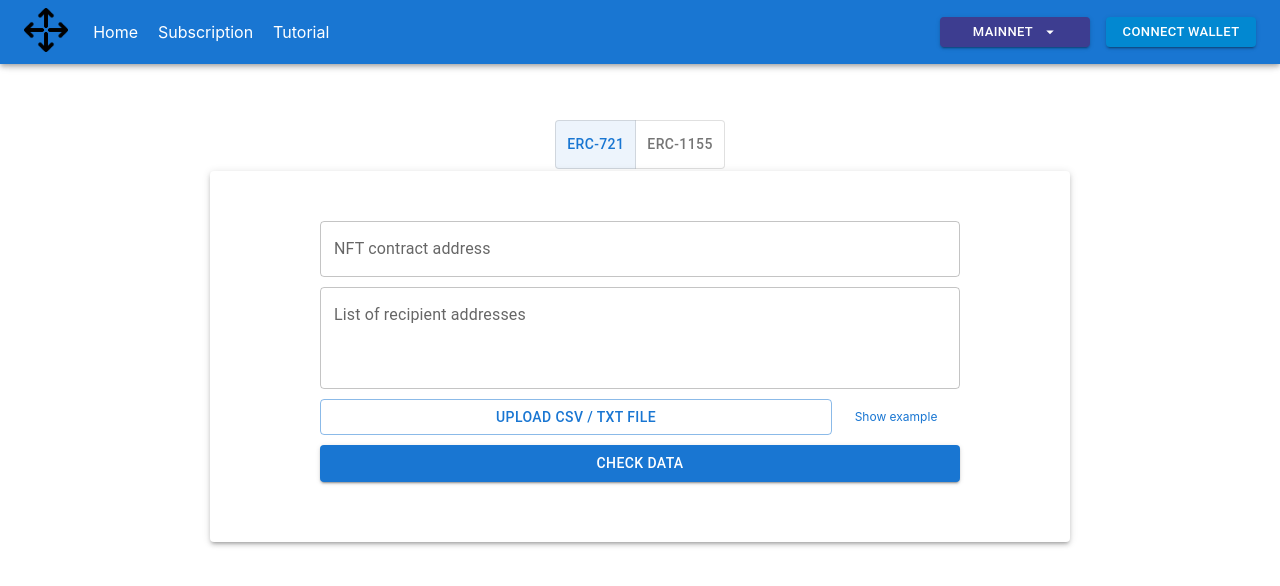
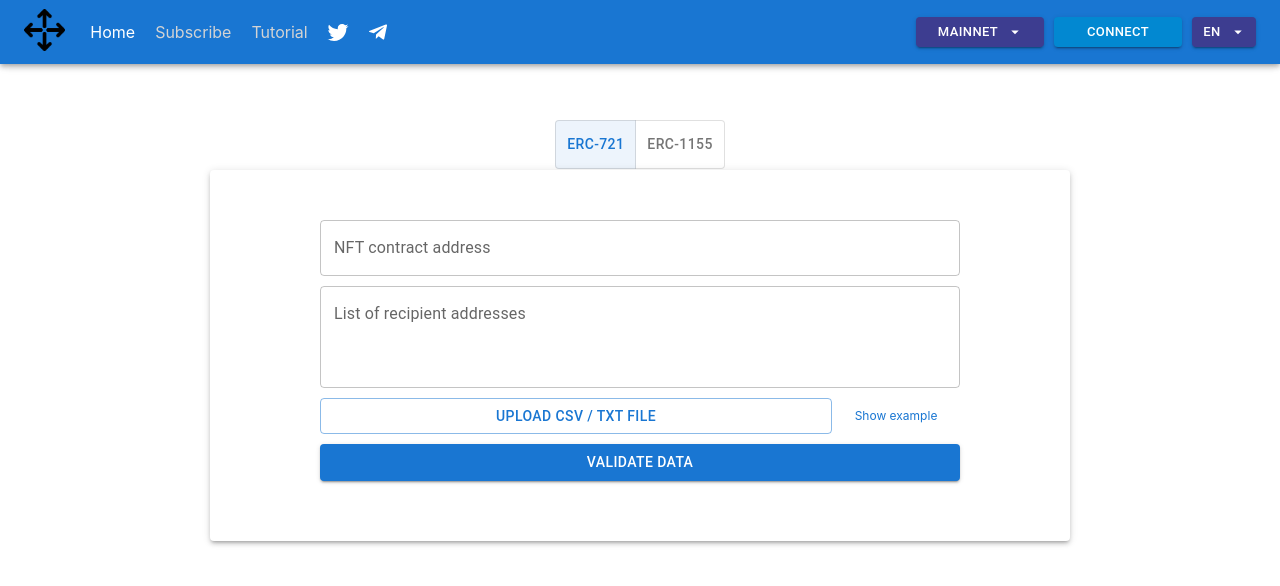
Before and after one commit to yalalex/nfteasydrop-nextjs, a Next.js app: page / in a window 1280 px wide. Shown: the top 586 px of the page. Built offline with nearby package versions, Linux system fonts and the light colour scheme.

Commit message:
added language switcher && added social links

```diff
--- /dev/null
+++ b/components/Dropdown.js
@@ -0,0 +1,33 @@
+import ArrowDropDownIcon from '@mui/icons-material/ArrowDropDown';
+import { Button } from '@mui/material';
+
+const Dropdown = ({ array, current, select, btnWidth = 128 }) => {
+  return (
+    <div className='dropdown'>
+      <Button
+        className='button-dropdown'
+        size='small'
+        variant='contained'
+        endIcon={<ArrowDropDownIcon />}
+        style={{ width: btnWidth }}
+      >
+        {current}
+      </Button>
+      <div className='dropdown-content' style={{ width: btnWidth }}>
+        {array
+          .filter((selection) => selection.name !== current)
+          .map((option) => (
+            <div
+              className='selection-container'
+              key={option.id}
+              onClick={() => select(option.id)}
+            >
+              <div className='selection'>{option.name.toUpperCase()}</div>
+            </div>
+          ))}
+      </div>
+    </div>
+  );
+};
+
+export default Dropdown;
--- a/components/Form.js
+++ b/components/Form.js
@@ -24,7 +24,7 @@ const Form = ({ tokenType }) => {
     defaultAccount,
     loading,
     connectWalletHandler,
-    errorHandler,
+    setError,
     // setLoading,
   } = useContext(Context);
 
@@ -71,15 +71,14 @@ const Form = ({ tokenType }) => {
   }, [defaultAccount, token]);
 
   const checkToken = async () => {
-    if (chain === 'Unsupported')
-      return errorHandler(`${chain} is not supported`);
+    if (chain === 'Unsupported') return setError(`${chain} is not supported`);
     setApprovalLoading(true);
     try {
       const approval = await airdropContract.isApproved(token);
       approval ? setIsApproved(true) : setIsApproved(false);
       setApprovalLoading(false);
     } catch (error) {
-      errorHandler('Please check that token address is a valid NFT contract');
+      setError('Please check that token address is a valid NFT contract');
       setApprovalLoading(false);
     }
     // try {
@@ -89,37 +88,34 @@ const Form = ({ tokenType }) => {
     //   const image = `https://ipfs.io/ipfs/${imgPath}`;
     //   setImg(image); //SET_IMAGE
     // } catch (error) {
-    //   errorHandler('Can not get token image');
+    //   setError('Can not get token image');
     // }
   };
 
   const changeApprovalStatus = async (status) => {
-    if (!defaultAccount)
-      return errorHandler('Please connect your wallet first'); // make local error?
-    if (chain === 'Unsupported')
-      return errorHandler(`${chain} is not supported`);
+    if (!defaultAccount) return setError('Please connect your wallet first'); // make local error?
+    if (chain === 'Unsupported') return setError(`${chain} is not supported`);
     try {
       await tokenContract.setApprovalForAll(airdropContractAddress, status);
       setIsApproved(status);
     } catch (error) {
-      errorHandler('Something went wrong');
+      setError('Something went wrong');
     }
   };
 
   const checkData = () => {
     if (addressList) {
       parseAddressList(addressList);
-    } else errorHandler('Enter at least 1 address');
+    } else setError('Enter at least 1 address');
   };
 
   const sendToken = async () => {
     if (!ethers.utils.isAddress(token))
-      return errorHandler('Please enter valid NFT contract address');
-    if (!isApproved) return errorHandler('Please approve before submit');
+      return setError('Please enter valid NFT contract address');
+    if (!isApproved) return setError('Please approve before submit');
     if (!isChecked)
-      return errorHandler('Please click CHECK DATA before submit');
-    if (chain === 'Unsupported')
-      return errorHandler(`${chain} is not supported`);
+      return setError('Please click VALIDATE DATA button before submit');
+    if (chain === 'Unsupported') return setError(`${chain} is not supported`);
 
     const { addresses, ids, amounts } = drop;
 
@@ -135,7 +131,7 @@ const Form = ({ tokenType }) => {
       try {
         await airdropContract.airdrop721(token, addresses, ids, data);
       } catch (error) {
-        errorHandler('Something went wrong');
+        setError('Something went wrong');
       }
     }
 
@@ -143,7 +139,7 @@ const Form = ({ tokenType }) => {
       try {
         await airdropContract.airdrop1155(token, addresses, ids, amounts, data);
       } catch (error) {
-        errorHandler('Something went wrong');
+        setError('Something went wrong');
       }
     }
   };
@@ -154,7 +150,7 @@ const Form = ({ tokenType }) => {
     const [addresses, ids, amounts] = data;
 
     if (!addresses.length)
-      return errorHandler('Please enter valid data for selected token type');
+      return setError('Please enter valid data for selected token type');
 
     setListError(corruptedData);
 
@@ -354,7 +350,7 @@ const Form = ({ tokenType }) => {
             fullWidth
           >
             {!isChecked
-              ? 'Check Data'
+              ? 'Validate Data'
               : !defaultAccount
               ? 'Connect wallet'
               : 'Send'}
--- a/components/Navbar.js
+++ b/components/Navbar.js
@@ -1,17 +1,20 @@
 import { useContext, useState } from 'react';
 
+import Dropdown from './Dropdown';
+
 import Link from 'next/link';
-
 import Image from 'next/image';
+import { useRouter } from 'next/router';
 
 import { truncate } from '../utils/truncate';
 
 import { Context } from '../context/context';
 
-import { chainList } from '../config';
+import { chainList, langList } from '../config';
 
 import MenuIcon from '@mui/icons-material/Menu';
-import ArrowDropDownIcon from '@mui/icons-material/ArrowDropDown';
+import TwitterIcon from '@mui/icons-material/Twitter';
+import TelegramIcon from '@mui/icons-material/Telegram';
 
 import {
   AppBar,
@@ -31,21 +34,27 @@ const drawerWidth = 240;
 
 const links = [
   { id: 1, path: '/', title: 'Home' },
-  { id: 2, path: '/subscribe', title: 'Subscription' },
+  { id: 2, path: '/subscribe', title: 'Subscribe' },
   { id: 3, path: '/tutorial', title: 'Tutorial' },
 ];
 
 const Navbar = () => {
-  // const classes = navbarStyles();
+  const router = useRouter();
 
   const {
     defaultAccount,
     chain,
     chainId,
+    lang,
     loading,
     connectWalletHandler,
     changeChain,
+    changeLang,
   } = useContext(Context);
+
+  const switchChain = (newChainId) => {
+    changeChain(chainId, newChainId);
+  };
 
   const connect = () => {
     if (defaultAccount) return;
@@ -69,11 +78,43 @@ const Navbar = () => {
           <ListItem key={link.id} disablePadding>
             <ListItemButton className='link-container'>
               <Link href={link.path} className='link'>
-                <ListItemText primary={link.title} />
+                <ListItemText
+                  primary={link.title}
+                  style={{
+                    textDecoration:
+                      router.pathname === link.path && 'underline',
+                  }}
+                />
               </Link>
             </ListItemButton>
           </ListItem>
         ))}
+        <ListItem>
+          <div className='drawer-icons'>
+            <Link href='https://twitter.com/nfteasydrop'>
+              <a target='_blank'>
+                <IconButton
+                  size='large'
+                  color='inherit'
+                  aria-label='visit twitter'
+                >
+                  <TwitterIcon />
+                </IconButton>
+              </a>
+            </Link>
+            <Link href=''>
+              <a target='_blank'>
+                <IconButton
+                  size='large'
+                  color='inherit'
+                  aria-label='open telegram'
+                >
+                  <TelegramIcon />
+                </IconButton>
+              </a>
+            </Link>
+          </div>
+        </ListItem>
       </List>
     </Box>
   );
@@ -103,42 +144,40 @@ const Navbar = () => {
             <div className='link-container'>
               {links.map((link) => (
                 <Link key={link.id} href={link.path}>
-                  <a className='navbar-link'>{link.title}</a>
+                  <a
+                    className='navbar-link'
+                    style={{
+                      color: router.pathname === link.path && '#fff',
+                    }}
+                  >
+                    {link.title}
+                  </a>
                 </Link>
               ))}
+              <Link href='https://twitter.com/nfteasydrop'>
+                <a target='_blank'>
+                  <IconButton color='inherit' aria-label='visit twitter'>
+                    <TwitterIcon />
+                  </IconButton>
+                </a>
+              </Link>
+              <Link href=''>
+                <a target='_blank'>
+                  <IconButton color='inherit' aria-label='open telegram'>
+                    <TelegramIcon />
+                  </IconButton>
+                </a>
+              </Link>
             </div>
           </Box>
           <div className='navbar-right'>
             {chain && (
-              <div className='dropdown'>
-                <Button
-                  className='nav-button'
-                  size='small'
-                  variant='contained'
-                  endIcon={<ArrowDropDownIcon />}
-                  sx={{
-                    mr: { xs: 0, sm: 2 },
-                    backgroundColor: '#3D3D90',
-                    '&:hover': {
-                      backgroundColor: '#191970',
-                    },
-                  }}
-                >
-                  {chain}
-                </Button>
-                <div className='dropdown-content'>
-                  {chainList
-                    .filter((selection) => selection.name !== chain)
-                    .map((chain) => (
-                      <div
-                        className='chain-container'
-                        key={chain.id}
-                        onClick={() => changeChain(chainId, chain.id)}
-                      >
-                        <div className='chain'>{chain.name.toUpperCase()}</div>
-                      </div>
-                    ))}
-                </div>
+              <div style={{ paddingRight: 10 }}>
+                <Dropdown
+                  array={chainList}
+                  current={chain}
+                  select={switchChain}
+                />
               </div>
             )}
             <Button
@@ -149,8 +188,16 @@ const Navbar = () => {
               variant='contained'
               disabled={loading}
             >
-              {defaultAccount ? truncate(defaultAccount) : 'Connect Wallet'}
+              {defaultAccount ? truncate(defaultAccount) : 'Connect'}
             </Button>
+            <div style={{ paddingLeft: 10 }}>
+              <Dropdown
+                array={langList}
+                current={lang}
+                select={changeLang}
+                btnWidth={64}
+              />
+            </div>
           </div>
         </Toolbar>
       </AppBar>
--- a/config.js
+++ b/config.js
@@ -18,3 +18,9 @@ export const chainList = [
   { id: '0x38', name: 'Binance' },
   { id: '0x4', name: 'Rinkeby' },
 ];
+
+export const langList = [
+  { id: 1, name: 'EN' },
+  { id: 2, name: 'CN' },
+  { id: 3, name: 'RU' },
+];
--- a/context/context.js
+++ b/context/context.js
@@ -14,6 +14,7 @@ const INITIAL_STATE = {
   chainId: '',
   chain: 'Mainnet',
   airdropContract: null,
+  lang: 'EN',
   loading: false,
   errorMessage: '',
 };
@@ -22,6 +23,7 @@ const ACTION_TYPES = {
   SET_SIGNER: 'SET_SIGNER',
   SET_ACCOUNT: 'SET_ACCOUNT',
   SET_CHAIN: 'SET_CHAIN',
+  SET_LANG: 'SET_LANG',
   SET_ERROR: 'SET_ERROR',
   SET_LOADING: 'SET_LOADING',
 };
@@ -48,6 +50,11 @@ const walletReducer = (state, action) => {
         chain: payload.chain,
         loading: false,
       };
+    case ACTION_TYPES.SET_LANG:
+      return {
+        ...state,
+        lang: payload,
+      };
     case ACTION_TYPES.SET_ERROR:
       return {
         ...state,
@@ -69,6 +76,7 @@ export const Context = createContext({
   signer: null,
   chainId: '',
   chain: '',
+  lang: '',
   airdropContract: null,
   loading: false,
   errorMessage: '',
@@ -76,7 +84,8 @@ export const Context = createContext({
   accountChangedHandler: () => {},
   chainDetect: () => {},
   changeChain: () => {},
-  errorHandler: () => {},
+  changeLang: () => {},
+  setError: () => {},
   setLoading: () => {},
 });
 
@@ -89,6 +98,7 @@ export const Provider = ({ children }) => {
     chainId,
     chain,
     airdropContract,
+    lang,
     loading,
     errorMessage,
   } = state;
@@ -123,7 +133,7 @@ export const Provider = ({ children }) => {
       });
       accountChangedHandler(account);
     } else {
-      errorHandler('Please install MetaMask browser extension to interact');
+      setError('Please install MetaMask browser extension to interact');
     }
   };
 
@@ -135,7 +145,7 @@ export const Provider = ({ children }) => {
         type: ACTION_TYPES.SET_ACCOUNT,
         payload: newAccount,
       });
-    } else errorHandler('Please connect Metamask');
+    } else setError('Please connect Metamask');
   };
 
   const changeChain = async (chainId, newChainId) => {
@@ -148,13 +158,17 @@ export const Provider = ({ children }) => {
         });
       } catch (err) {
         if (err.code === 4902) {
-          errorHandler(`Please add ${chainDetector(newChainId)} to MetaMask`);
+          setError(`Please add ${chainDetector(newChainId)} to MetaMask`);
         }
       }
     }
   };
 
-  const errorHandler = (error) => {
+  const changeLang = (newLang) => {
+    dispatch({ type: ACTION_TYPES.SET_LANG, payload: newLang });
+  };
+
+  const setError = (error) => {
     // let err;
     // err = type === 'global' ? errorFormat(error) : error;
     dispatch({ type: ACTION_TYPES.SET_ERROR, payload: error });
@@ -174,13 +188,15 @@ export const Provider = ({ children }) => {
     chainId,
     chain,
     airdropContract,
+    lang,
     loading,
     errorMessage,
     chainDetect,
     changeChain,
     connectWalletHandler,
     accountChangedHandler,
-    errorHandler,
+    changeLang,
+    setError,
     setLoading,
   };
 
--- a/pages/subscribe.js
+++ b/pages/subscribe.js
@@ -9,7 +9,7 @@ import { Context } from '../context/context';
 import { plans } from '../config';
 
 const Subscribe = () => {
-  const { airdropContract, errorHandler } = useContext(Context);
+  const { airdropContract, setError } = useContext(Context);
 
   const [plan, setPlan] = useState('');
 
@@ -19,7 +19,7 @@ const Subscribe = () => {
         value: ethers.utils.parseEther(plan),
       });
     } catch (error) {
-      errorHandler('Something went wrong');
+      setError('Something went wrong');
     }
   };
 
--- a/styles/globals.scss
+++ b/styles/globals.scss
@@ -3,6 +3,13 @@ body {
   margin: 0;
   font-family: -apple-system, BlinkMacSystemFont, Segoe UI, Roboto, Oxygen,
     Ubuntu, Cantarell, Fira Sans, Droid Sans, Helvetica Neue, sans-serif;
+}
+
+a,
+a:visited,
+a:hover,
+a:active {
+  color: inherit;
 }
 
 //alert
@@ -71,7 +78,7 @@ body {
   max-width: 760px;
   text-align: center;
   margin: auto;
-  margin-top: 2px;
+  margin-top: 1px;
   padding: 50px;
   .form {
     max-width: 640px;
@@ -134,6 +141,12 @@ body {
       text-decoration: none;
     }
   }
+
+  .drawer-icons {
+    width: 100%;
+    display: flex;
+    justify-content: center;
+  }
 }
 
 .link-container {
@@ -143,7 +156,11 @@ body {
   .navbar-link {
     padding: 10px;
     text-decoration: none;
-    color: #fff;
+    color: lightgray;
+
+    &:hover {
+      color: #fff;
+    }
   }
 }
 
@@ -155,7 +172,7 @@ body {
   justify-content: flex-end;
 
   .nav-button {
-    width: 150px;
+    width: 128px;
   }
 
   .dropdown {
@@ -166,6 +183,13 @@ body {
         visibility: visible;
         opacity: 1;
         transition-delay: 0s, 0s;
+      }
+    }
+
+    .button-dropdown {
+      background-color: #3d3d90;
+      &:hover {
+        background-color: #191970;
       }
     }
 
@@ -180,33 +204,43 @@ body {
       box-sizing: 'border-box';
       border-radius: 3px;
       font-size: 14px;
-      width: 150px;
+      width: 128px;
       box-shadow: 0px 8px 16px 0px rgba(0, 0, 0, 0.2);
       z-index: 5;
+      border-top-style: groove;
+      border-width: 1px;
 
-      .chain-container {
+      .selection-container {
         display: block;
-        padding-top: 5px;
-        padding-bottom: 5px;
+        padding-top: 3px;
+        padding-bottom: 3px;
+        // border-top-style: groove;
+        // border-width: 1px;
+
+        &:last-child {
+          padding-bottom: 5px;
+        }
 
         &:hover {
           cursor: pointer;
           background-color: #191970;
-          &:first-child {
-            border-top-left-radius: 3px;
-            border-top-right-radius: 3px;
-          }
+          // &:first-child {
+          //   border-top-left-radius: 3px;
+          //   border-top-right-radius: 3px;
+          // }
 
           &:last-child {
             border-bottom-left-radius: 3px;
             border-bottom-right-radius: 3px;
+            padding-bottom: 5px;
           }
         }
 
-        .chain {
-          margin-left: 30px;
-          font-size: 12px;
-          font-style: italic;
+        .selection {
+          text-align: center;
+          // margin-left: 30px;
+          font-size: 14px;
+          // font-style: italic;
         }
       }
     }
--- a/utils/truncate.js
+++ b/utils/truncate.js
@@ -1,7 +1,7 @@
 export const truncate = (input) => {
   if (input.length > 15)
-    return `${input.substring(0, 6)}...${input.substring(
-      input.length - 6,
+    return `${input.substring(0, 4)}...${input.substring(
+      input.length - 4,
       input.length
     )}`;
   else return input;
```
